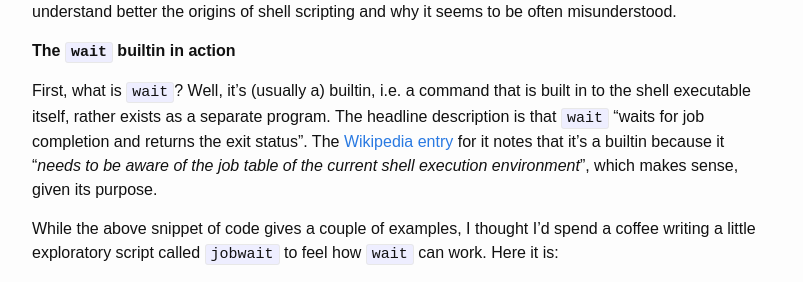
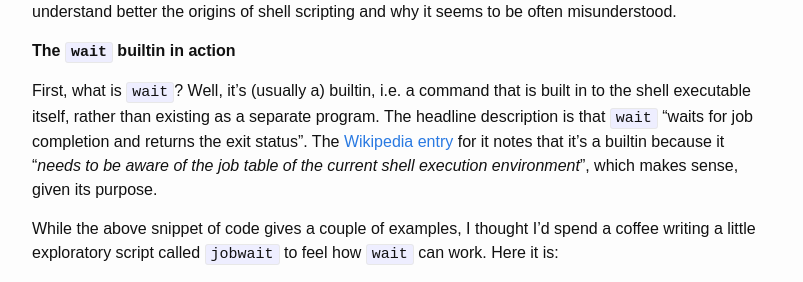
Before and after one commit to qmacro/autodidactics, a Jekyll site: the page built from _posts/2020-12-28-waiting-for-jobs.markdown, in a window 1280 px wide and 900 px high, scrolled down 555 px. Shown: the part 178-460 px from the top of the window, without its empty margins (238-1041 px from the left). Built offline with Jekyll 4.4.1, drawn with Linux system fonts in a browser that asks for light colours.

Commit message:
fix existing

```diff
--- a/_posts/2020-12-28-waiting-for-jobs.markdown
+++ b/_posts/2020-12-28-waiting-for-jobs.markdown
@@ -26,7 +26,7 @@ I noticed the use of `wait` in those two places and was intrigued; although I co
 
 **The `wait` builtin in action**
 
-First, what is `wait`? Well, it's (usually a) builtin, i.e. a command that is built in to the shell executable itself, rather exists as a separate program. The headline description is that `wait` "waits for job completion and returns the exit status". The [Wikipedia entry](https://en.wikipedia.org/wiki/Wait_(command)) for it notes that it's a builtin because it "_needs to be aware of the job table of the current shell execution environment_", which makes sense, given its purpose.
+First, what is `wait`? Well, it's (usually a) builtin, i.e. a command that is built in to the shell executable itself, rather than existing as a separate program. The headline description is that `wait` "waits for job completion and returns the exit status". The [Wikipedia entry](https://en.wikipedia.org/wiki/Wait_(command)) for it notes that it's a builtin because it "_needs to be aware of the job table of the current shell execution environment_", which makes sense, given its purpose.
 
 While the above snippet of code gives a couple of examples, I thought I'd spend a coffee writing a little exploratory script called `jobwait` to feel how `wait` can work. Here it is:
 
```
